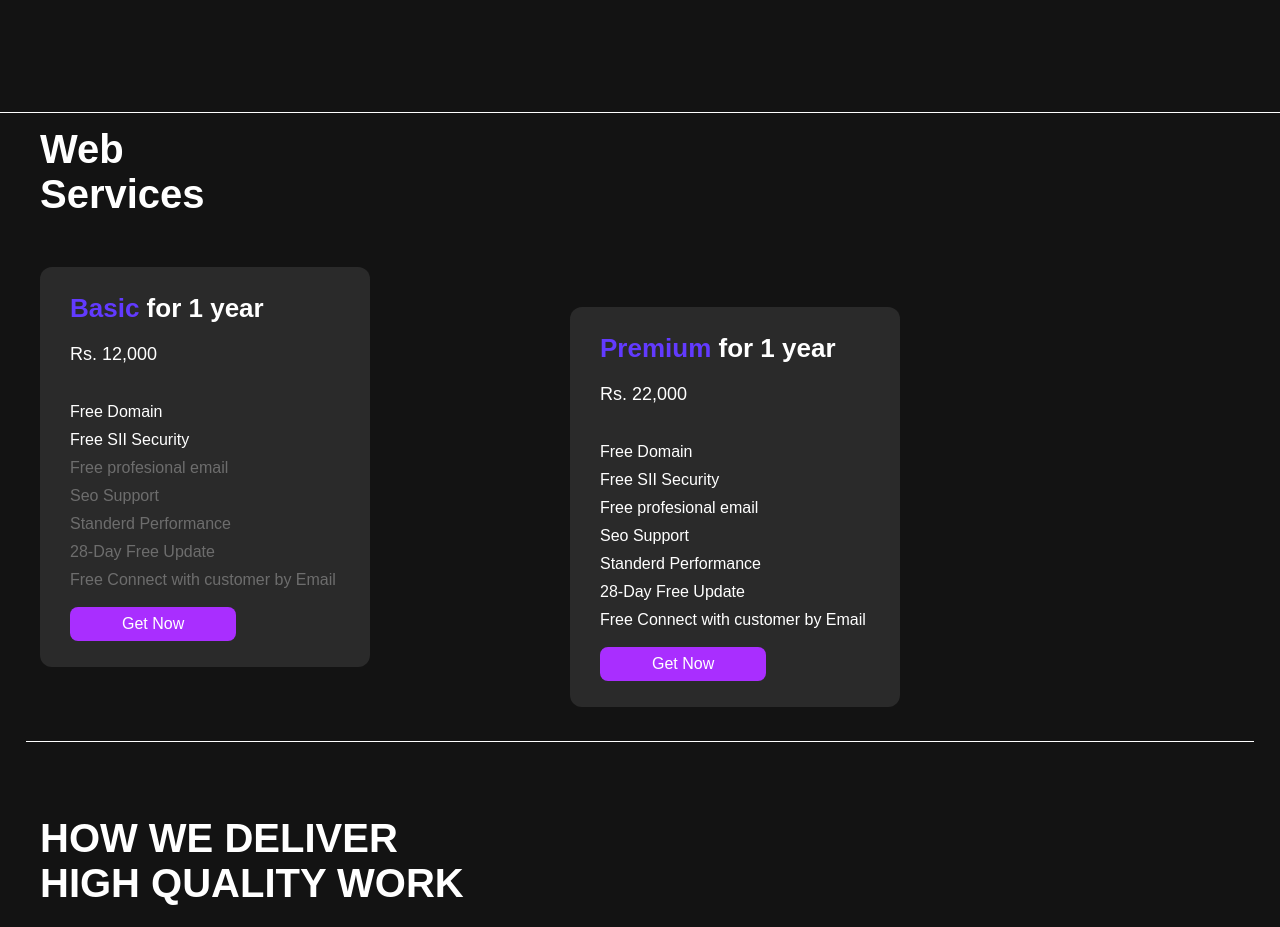
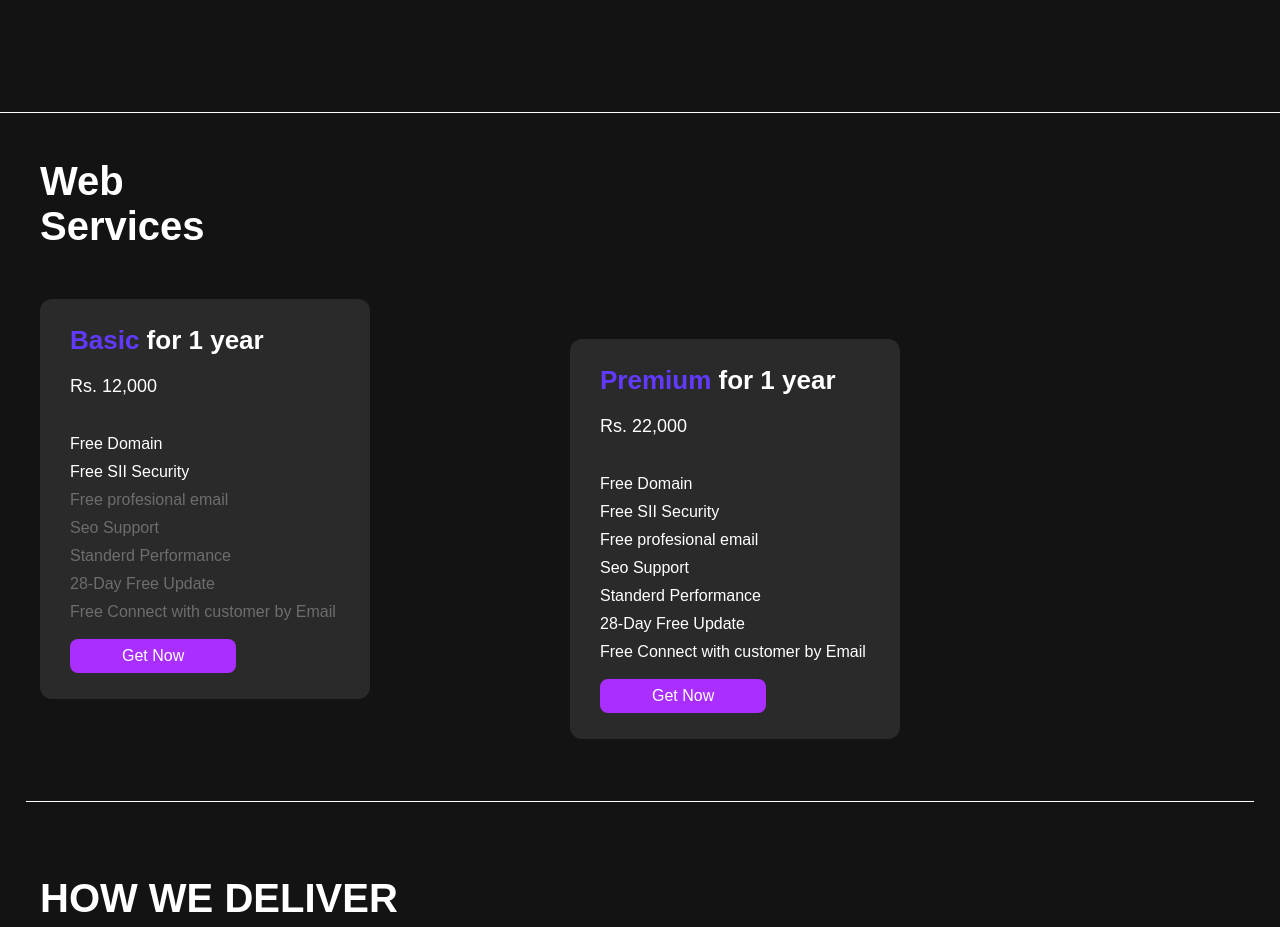
Before and after one commit to sady317/My-3rd-figma-Website, a plain HTML site: page index.html in a window 1280 px wide. Shown: the part 1180-2107 px from the top of the page. Drawn offline with Linux system fonts and the light colour scheme.

Commit message:
Add new things

```diff
--- a/index.css
+++ b/index.css
@@ -85,6 +85,7 @@ nav .btn-1 button {
 .section-2-parents {
   background-color: #131313;
    border-bottom: 1px solid white;
+
   height: 600px;
   display: flex;
   align-items: center;
@@ -101,6 +102,7 @@ nav .btn-1 button {
   flex-direction: column;
   justify-content: center;
   gap: 20px;
+
 
 }
 
@@ -130,7 +132,7 @@ nav .btn-1 button {
 }
 .section-3 {
   max-width: 1200px;
-  height: 600px;
+  height: 660px;
   padding: 14px;
   margin: auto;
   background-color: #131313;
--- a/index.html
+++ b/index.html
@@ -51,7 +51,7 @@
       <!-- Section 3 -->
        <section class="section-3-parents">
         <section class="section-3">
-            <h1 style="font-size: 40px;">Web <br>Services</h1>
+            <h1 style="font-size: 40px; margin-top: 32px;">Web <br>Services</h1>
           <div class="card-parents">
               <div class="card-1">
                 <h4><span>Basic</span> for 1 year</h4>
```
